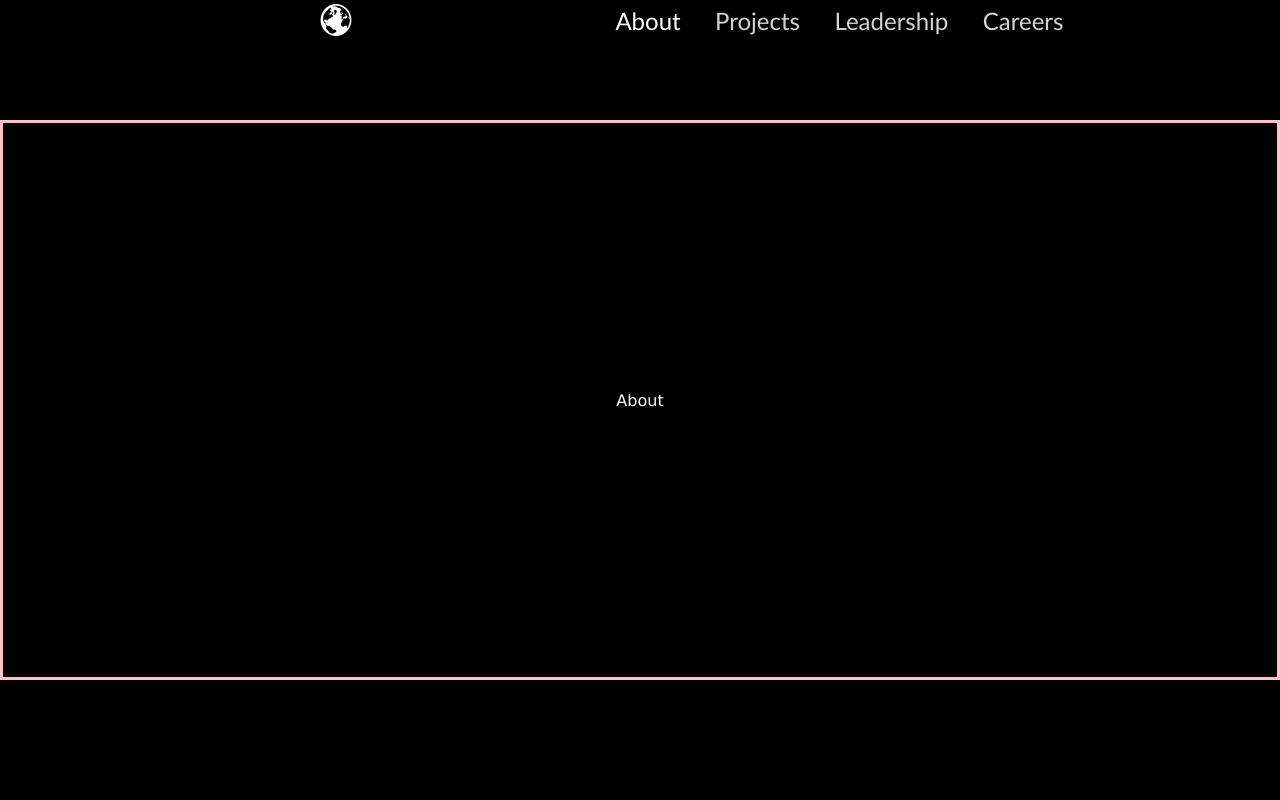
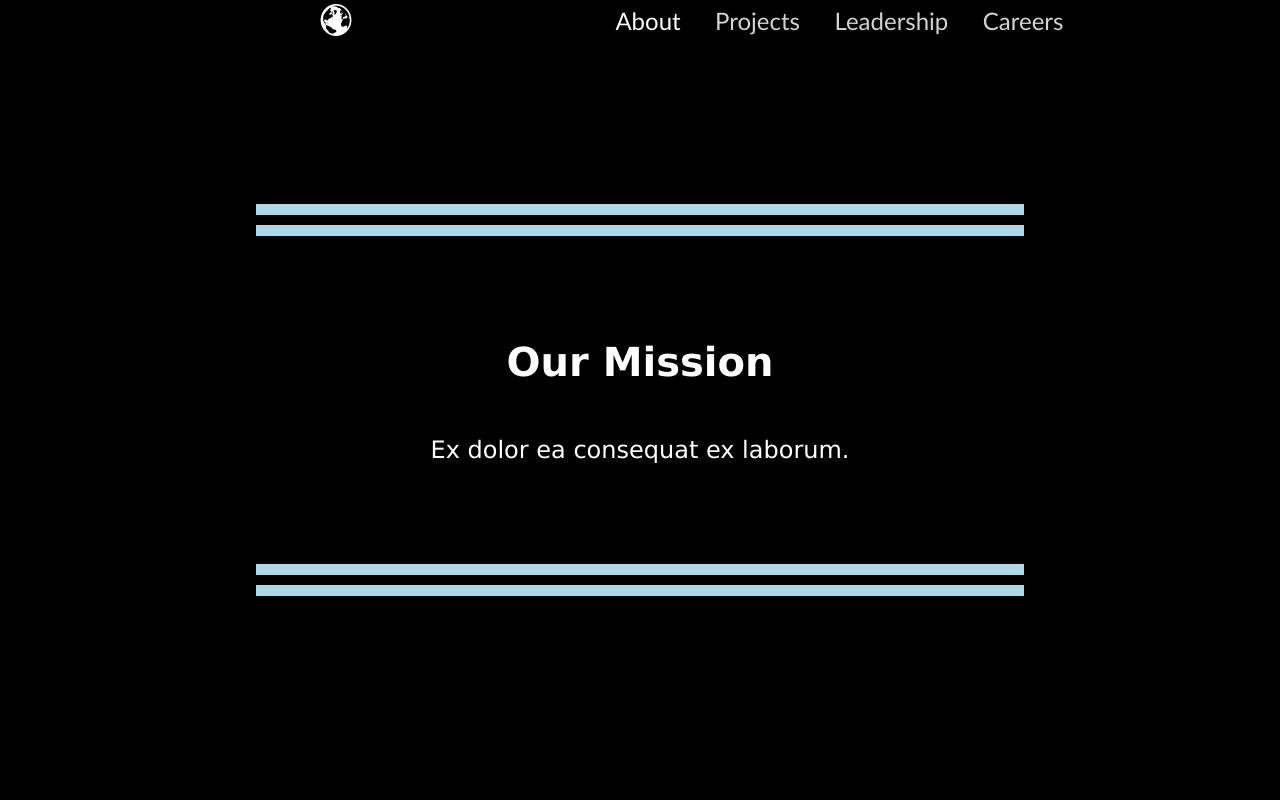
Before and after one commit to brian-baugher/jefferson-consulting-group, a SvelteKit app: page /about in a window 1280 px wide. Shown: the top 800 px of the page. Built offline with nearby package versions, Linux system fonts and the light colour scheme.

Commit message:
set up framework for small banners

```diff
--- /dev/null
+++ b/src/lib/InfoBox.svelte
@@ -0,0 +1,24 @@
+<div class="info">
+    <h1>Our Mission</h1>
+    <p>Ex dolor ea consequat ex laborum.</p>
+</div>
+
+<style>
+    .info{
+        width: 60%;
+        height: 70%;
+        box-sizing: border-box;
+        border-bottom: double lightblue 4vh;
+        border-top: double lightblue 4vh;
+        display: flex;
+        flex-direction: column;
+        align-items: center;
+        justify-content: center;
+    }
+    .info h1{
+        font-size: 5cqmin;
+    }
+    .info p{
+        font-size: 3cqmin;
+    }
+</style>
--- a/src/routes/about/+page.svelte
+++ b/src/routes/about/+page.svelte
@@ -1,5 +1,6 @@
 <script>
-	import InfoSection from "$lib/InfoSection.svelte";
+	import InfoBox from "$lib/InfoBox.svelte";
+import InfoSection from "$lib/InfoSection.svelte";
     import lecture from '$lib/assets/lecture.jpg'
     let width = 0;
     $: mobile = width < 850;
@@ -8,7 +9,7 @@
 <svelte:window bind:innerWidth={width} />
 
 <div class="about">
-    <div class="small-banner">About</div>
+    <div class="small-banner"><InfoBox/></div>
 </div>
 <div class="banner left-image" class:mobile>
     <InfoSection title='Title' text='Exercitation in veniam sint occaecat nostrud in veniam est quis sunt mollit in. Quis amet cillum enim ipsum consectetur adipisicing labore ad laboris sint cupidatat. Aliquip aliqua ipsum dolore eu ex minim tempor laborum excepteur proident deserunt nulla.' picture={lecture} {mobile}/>
@@ -40,6 +41,5 @@
 
     .small-banner{
         justify-content: center;
-        border: solid pink;
     }
 </style>
```
